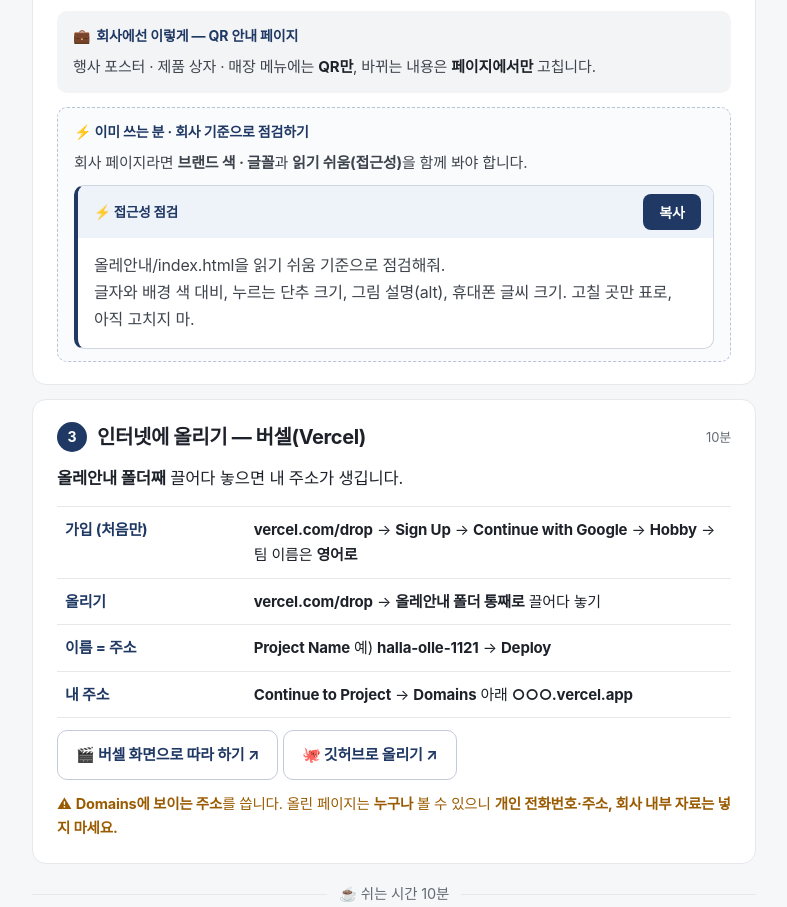
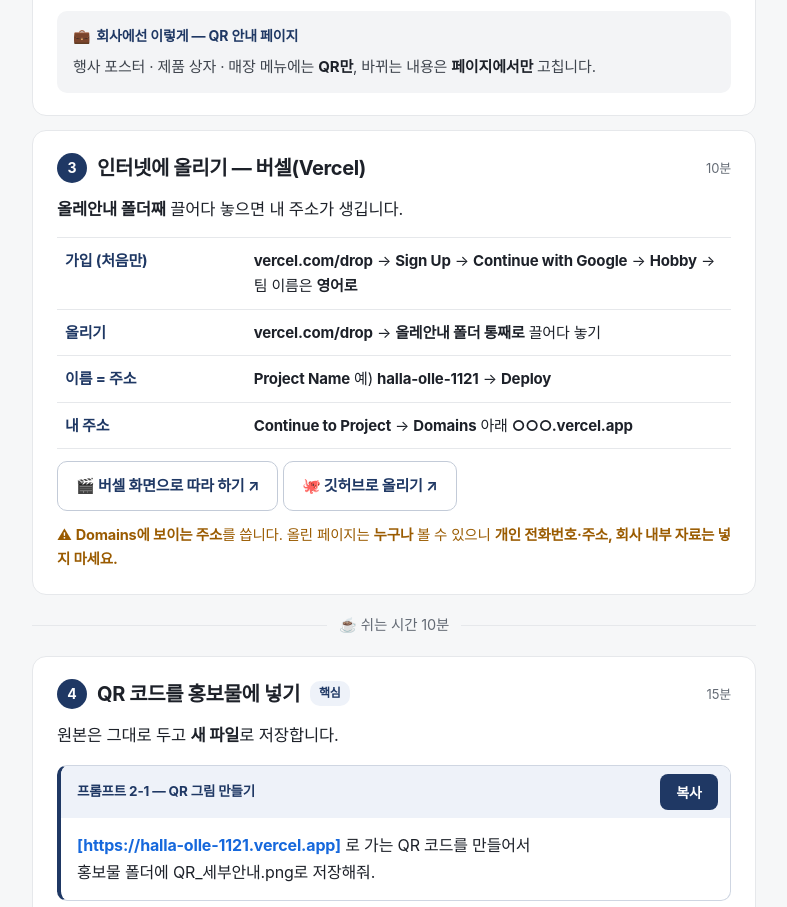
Before and after one commit to loveria3/domin, a plain HTML site: page 11/3.html in a window 1280 px wide. Shown: the part 1903-2810 px from the top of the page, without its empty margins (246-1033 px from the left). Drawn offline with Linux system fonts and the light colour scheme; no server answers; a web font is replaced by a local one.

Commit message:
Add files via upload

```diff
--- a/11/3.html
+++ b/11/3.html
@@ -70,12 +70,6 @@
   <div class="biz">
     <p class="bt">회사에선 이렇게 — QR 안내 페이지 <span class="badge biz">업무 활용</span></p>
     <p>행사 포스터 · 제품 상자 · 매장 메뉴에는 <b>QR만</b>, 바뀌는 내용은 <b>페이지에서만</b> 고칩니다.</p>
-  </div>
-  <div class="adv"><p class="at">회사 기준으로 점검하기</p>
-    <p>회사 페이지라면 <b>브랜드 색 · 글꼴</b>과 <b>읽기 쉬움(접근성)</b>을 함께 봐야 합니다.</p>
-    <div class="box"><div class="bar"><span>⚡ 접근성 점검</span></div>
-<div class="txt">올레안내/index.html을 읽기 쉬움 기준으로 점검해줘.
-글자와 배경 색 대비, 누르는 단추 크기, 그림 설명(alt), 휴대폰 글씨 크기. 고칠 곳만 표로, 아직 고치지 마.</div></div>
   </div>
 </section>
 
```
